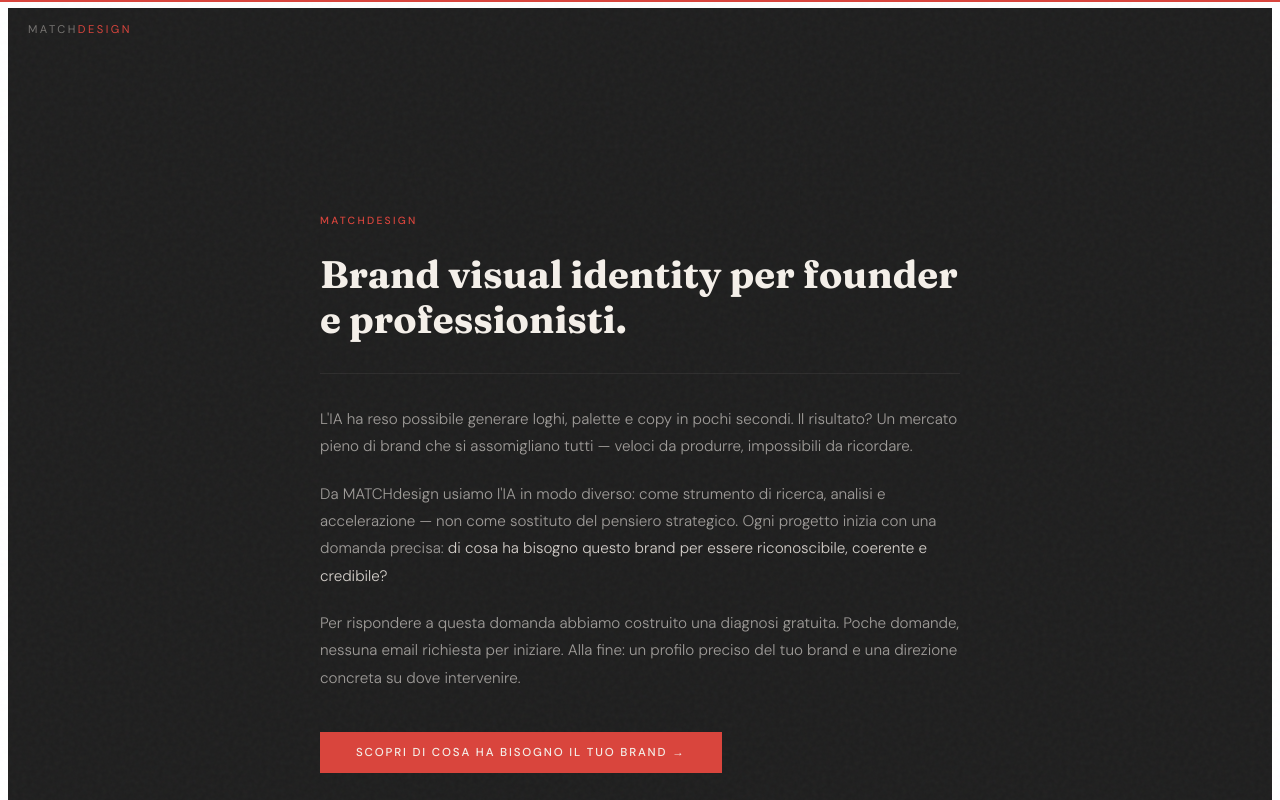
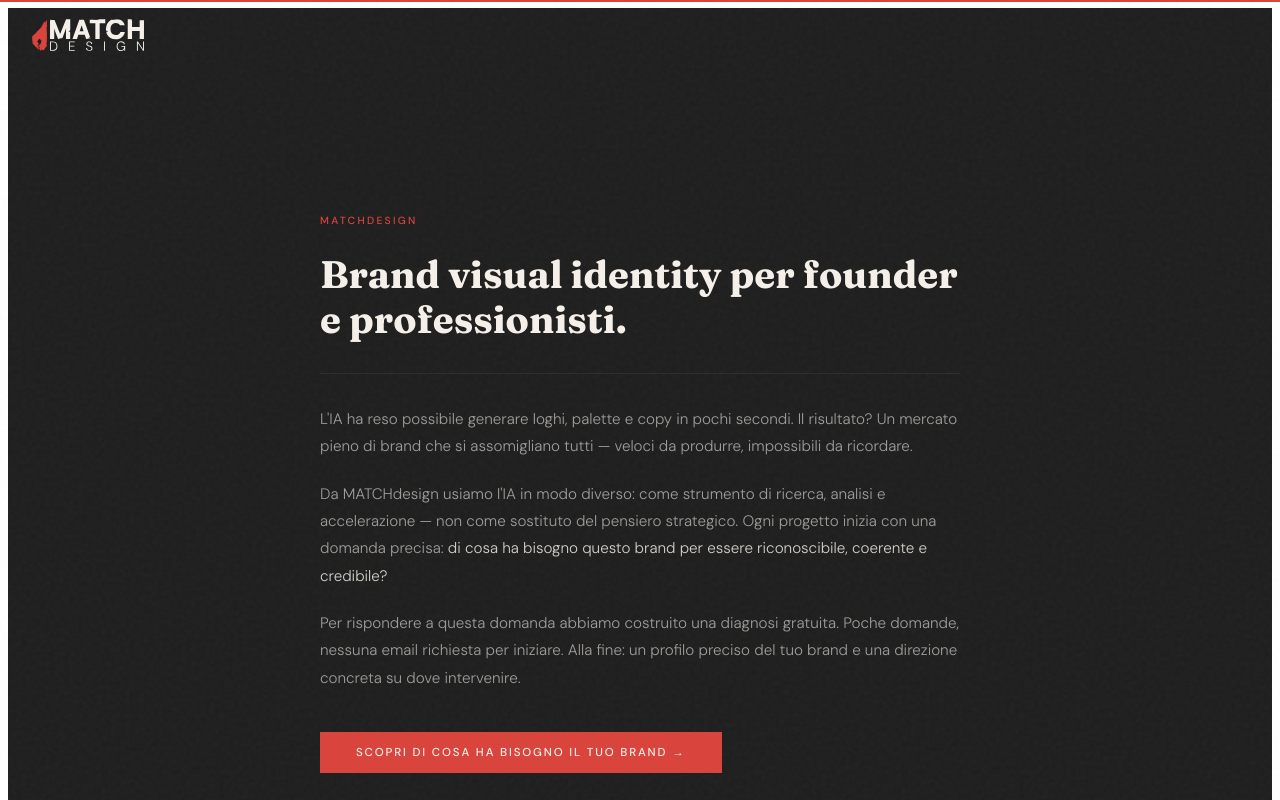
Before and after one commit to andy90d/matchdesign-site, a Next.js app: page / in a window 1280 px wide. Shown: the top 800 px of the page. Built offline with nearby package versions, Linux system fonts and the light colour scheme.

Commit message:
Logo update

```diff
--- a/app/page.tsx
+++ b/app/page.tsx
@@ -1,4 +1,5 @@
 import Link from "next/link";
+import Image from "next/image";
 
 export const metadata = {
   title: "MATCHdesign — Brand Visual Identity",
@@ -23,8 +24,8 @@ export default function Home() {
       <div style={{ position: "fixed", top: 0, left: 0, right: 0, height: "2px", background: "#d9453d", zIndex: 20 }} />
 
       {/* Logo */}
-      <div style={{ position: "fixed", top: "1.4rem", left: "1.75rem", zIndex: 20, fontFamily: "'DM Sans', sans-serif", fontSize: "0.7rem", letterSpacing: "0.22em", color: "rgba(244,239,233,0.4)", textTransform: "uppercase" }}>
-        MATCH<span style={{ color: "#d9453d" }}>design</span>
+      <div style={{ position: "fixed", top: "1.2rem", left: "1.75rem", zIndex: 20 }}>
+        <Image src="/Logo_DarkBg.svg" alt="MATCHdesign" width={120} height={32} priority />
       </div>
 
       {/* Grain */}
--- a/components/BrandQuiz.tsx
+++ b/components/BrandQuiz.tsx
@@ -1,6 +1,7 @@
 "use client";
 
 import { useState } from "react";
+import Image from "next/image";
 
 // ─── TYPES ───────────────────────────────────────────────────────────────────
 
@@ -730,8 +731,8 @@ export default function BrandQuiz() {
       <div style={{ position: "fixed", top: 0, left: 0, right: 0, height: "2px", background: "#d9453d", zIndex: 20 }} />
 
       {/* Logo */}
-      <div style={{ position: "fixed", top: "1.4rem", left: "1.75rem", zIndex: 20, fontFamily: "'DM Sans', sans-serif", fontSize: "0.7rem", letterSpacing: "0.22em", color: "rgba(244,239,233,0.4)", textTransform: "uppercase" }}>
-        MATCH<span style={{ color: "#d9453d" }}>design</span>
+      <div style={{ position: "fixed", top: "1.2rem", left: "1.75rem", zIndex: 20 }}>
+        <Image src="/Logo_DarkBg.svg" alt="MATCHdesign" width={120} height={32} priority />
       </div>
 
       {/* Grain */}
```
Also changed, not shown: public/Logo_DarkBg.svg (added).
